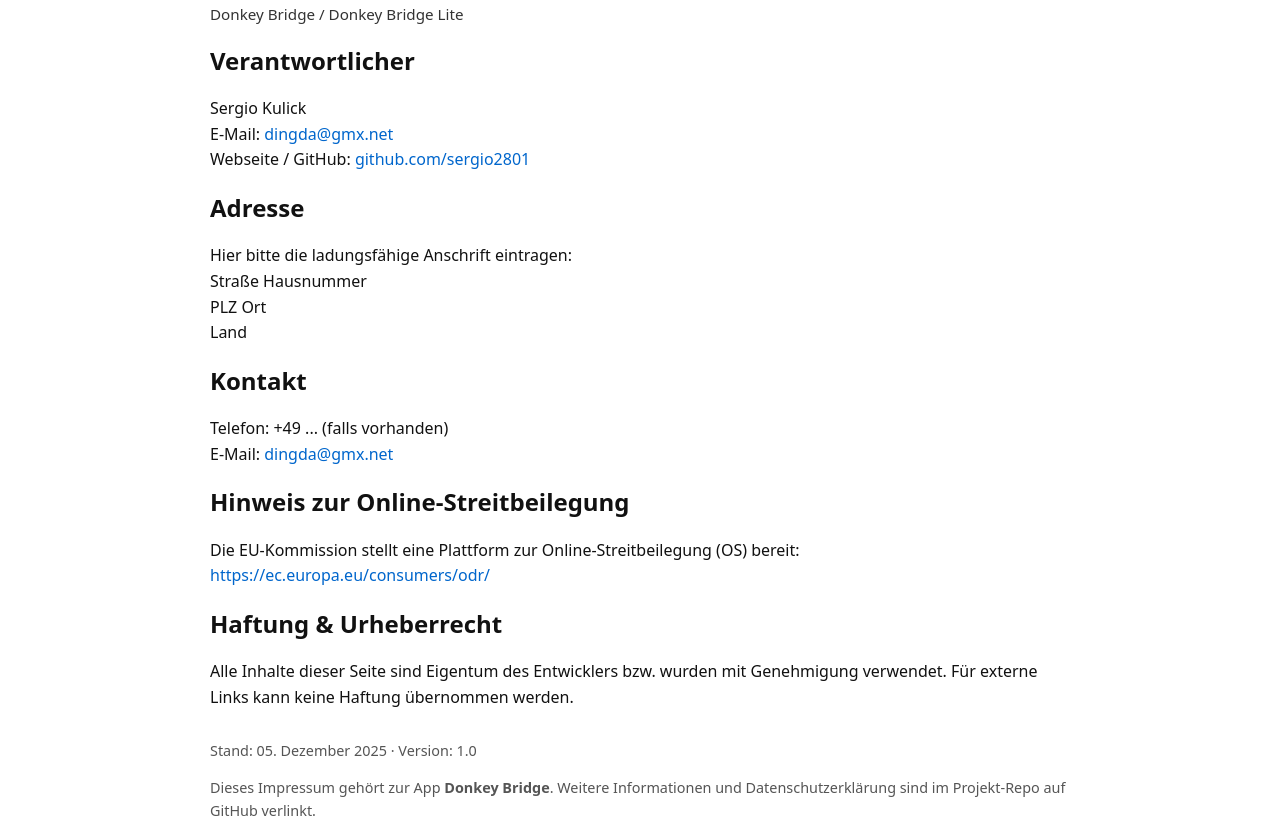
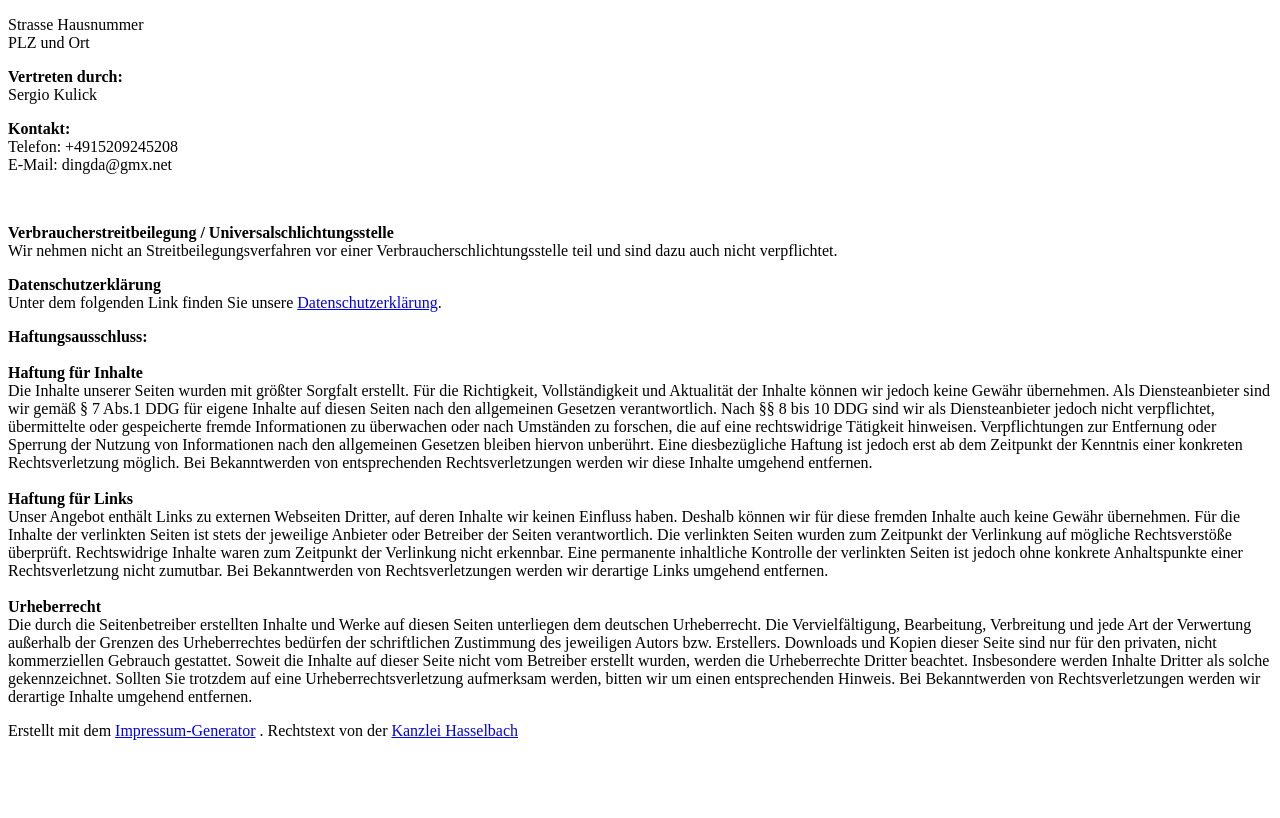
Before and after one commit to sergio2801/Impressum, a plain HTML site: page docs/index.html in a window 1280 px wide. Shown: the part 120-938 px from the top of the page. After the commit the page ends 876 px from the top, so only its background shows below. Drawn offline with Linux system fonts and the light colour scheme.

Commit message:
Update index.html

```diff
--- a/docs/index.html
+++ b/docs/index.html
@@ -1,53 +1,27 @@
-<!doctype html>
-<html lang="de">
-<head>
-  <meta charset="utf-8" />
-  <meta name="viewport" content="width=device-width,initial-scale=1" />
-  <title>Impressum — Donkey Bridge</title>
-  <style>
-    body{font-family:system-ui,-apple-system,Segoe UI,Roboto,"Helvetica Neue",Arial;
-         line-height:1.6;color:#111;background:#fff;margin:0;padding:24px;}
-    .container{max-width:860px;margin:0 auto;padding:20px}
-    h1,h2{color:#111;margin:12px 0}
-    pre{white-space:pre-wrap;font-family:inherit;background:#f7f7f7;padding:12px;border-radius:6px}
-    footer{margin-top:28px;font-size:0.9rem;color:#555}
-    a{color:#0066cc;text-decoration:none}
-    a:hover{text-decoration:underline}
-    .meta{font-size:0.95rem;color:#333}
-  </style>
-</head>
-<body>
-  <div class="container">
-    <h1>Impressum</h1>
-    <p class="meta">Donkey Bridge / Donkey Bridge Lite</p>
-
-    <h2>Verantwortlicher</h2>
-    <p>Sergio Kulick<br/>
-    E-Mail: <a href="mailto:dingda@gmx.net">dingda@gmx.net</a><br/>
-    Webseite / GitHub: <a href="https://github.com/sergio2801" target="_blank" rel="noopener">github.com/sergio2801</a></p>
-
-    <h2>Adresse</h2>
-    <p>Hier bitte die ladungsfähige Anschrift eintragen:<br/>
-    Straße Hausnummer<br/>
-    PLZ Ort<br/>
-    Land</p>
-
-    <h2>Kontakt</h2>
-    <p>Telefon: +49 ... (falls vorhanden)<br/>
-    E-Mail: <a href="mailto:dingda@gmx.net">dingda@gmx.net</a></p>
-
-    <h2>Hinweis zur Online-Streitbeilegung</h2>
-    <p>Die EU-Kommission stellt eine Plattform zur Online-Streitbeilegung (OS) bereit:
-    <a href="https://ec.europa.eu/consumers/odr/" target="_blank" rel="noopener">https://ec.europa.eu/consumers/odr/</a></p>
-
-    <h2>Haftung & Urheberrecht</h2>
-    <p>Alle Inhalte dieser Seite sind Eigentum des Entwicklers bzw. wurden mit Genehmigung verwendet.
-    Für externe Links kann keine Haftung übernommen werden.</p>
-
-    <footer>
-      <p>Stand: 05. Dezember 2025 · Version: 1.0</p>
-      <p>Dieses Impressum gehört zur App <strong>Donkey Bridge</strong>. Weitere Informationen und Datenschutzerklärung sind im Projekt-Repo auf GitHub verlinkt.</p>
-    </footer>
-  </div>
-</body>
-</html>
+<h1>Impressum Donkey Bridge und Donkey Bridge Lite</h1>
+<p>Angaben gemäß § 5 DDG</p>
+<p>Sergio Kulick<br>
+<br>
+Strasse Hausnummer<br>
+PLZ und Ort <br>
+</p>
+<p> <strong>Vertreten durch: </strong><br>
+Sergio Kulick<br>
+</p>
+<p><strong>Kontakt:</strong> <br>
+Telefon: +4915209245208<br>
+E-Mail: <a>dingda@gmx.net</a></br></p>
+<br></p>
+<p><strong>Verbraucherstreitbeilegung / Universalschlichtungsstelle</strong>
+<br>Wir nehmen nicht an Streitbeilegungsverfahren vor einer Verbraucherschlichtungsstelle teil und sind dazu auch nicht verpflichtet.
+</p>
+<p><strong>Datenschutzerklärung</strong><br>
+Unter dem folgenden Link finden Sie unsere <a href="https://github.com/sergio2801/DonkeyBridge" target="_blank">Datenschutzerklärung</a>.
+</p>
+<p><strong>Haftungsausschluss: </strong>
+<br><br><strong>Haftung für Inhalte</strong><br>
+Die Inhalte unserer Seiten wurden mit größter Sorgfalt erstellt. Für die Richtigkeit, Vollständigkeit und Aktualität der Inhalte können wir jedoch keine Gewähr übernehmen. Als Diensteanbieter sind wir gemäß § 7 Abs.1 DDG für eigene Inhalte auf diesen Seiten nach den allgemeinen Gesetzen verantwortlich. Nach §§ 8 bis 10 DDG sind wir als Diensteanbieter jedoch nicht verpflichtet, übermittelte oder gespeicherte fremde Informationen zu überwachen oder nach Umständen zu forschen, die auf eine rechtswidrige Tätigkeit hinweisen. Verpflichtungen zur Entfernung oder Sperrung der Nutzung von Informationen nach den allgemeinen Gesetzen bleiben hiervon unberührt. Eine diesbezügliche Haftung ist jedoch erst ab dem Zeitpunkt der Kenntnis einer konkreten Rechtsverletzung möglich. Bei Bekanntwerden von entsprechenden Rechtsverletzungen werden wir diese Inhalte umgehend entfernen.<br><br><strong>Haftung für Links</strong><br>
+Unser Angebot enthält Links zu externen Webseiten Dritter, auf deren Inhalte wir keinen Einfluss haben. Deshalb können wir für diese fremden Inhalte auch keine Gewähr übernehmen. Für die Inhalte der verlinkten Seiten ist stets der jeweilige Anbieter oder Betreiber der Seiten verantwortlich. Die verlinkten Seiten wurden zum Zeitpunkt der Verlinkung auf mögliche Rechtsverstöße überprüft. Rechtswidrige Inhalte waren zum Zeitpunkt der Verlinkung nicht erkennbar. Eine permanente inhaltliche Kontrolle der verlinkten Seiten ist jedoch ohne konkrete Anhaltspunkte einer Rechtsverletzung nicht zumutbar. Bei Bekanntwerden von Rechtsverletzungen werden wir derartige Links umgehend entfernen.<br><br><strong>Urheberrecht</strong><br>
+Die durch die Seitenbetreiber erstellten Inhalte und Werke auf diesen Seiten unterliegen dem deutschen Urheberrecht. Die Vervielfältigung, Bearbeitung, Verbreitung und jede Art der Verwertung außerhalb der Grenzen des Urheberrechtes bedürfen der schriftlichen Zustimmung des jeweiligen Autors bzw. Erstellers. Downloads und Kopien dieser Seite sind nur für den privaten, nicht kommerziellen Gebrauch gestattet. Soweit die Inhalte auf dieser Seite nicht vom Betreiber erstellt wurden, werden die Urheberrechte Dritter beachtet. Insbesondere werden Inhalte Dritter als solche gekennzeichnet. Sollten Sie trotzdem auf eine Urheberrechtsverletzung aufmerksam werden, bitten wir um einen entsprechenden Hinweis. Bei Bekanntwerden von Rechtsverletzungen werden wir derartige Inhalte umgehend entfernen.</p>
+<p>Erstellt mit dem <a href="https://impressum-generator.de" rel="dofollow">Impressum-Generator</a> . Rechtstext von der <a href="https://www.kanzlei-hasselbach.de/" rel="dofollow">Kanzlei Hasselbach</a>
+</p>
```
